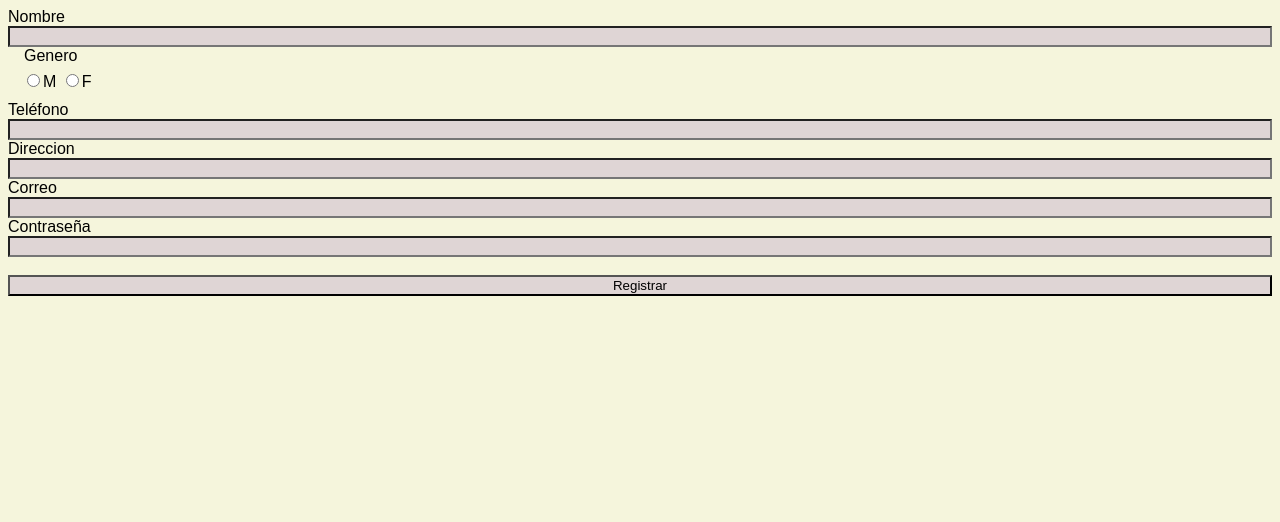
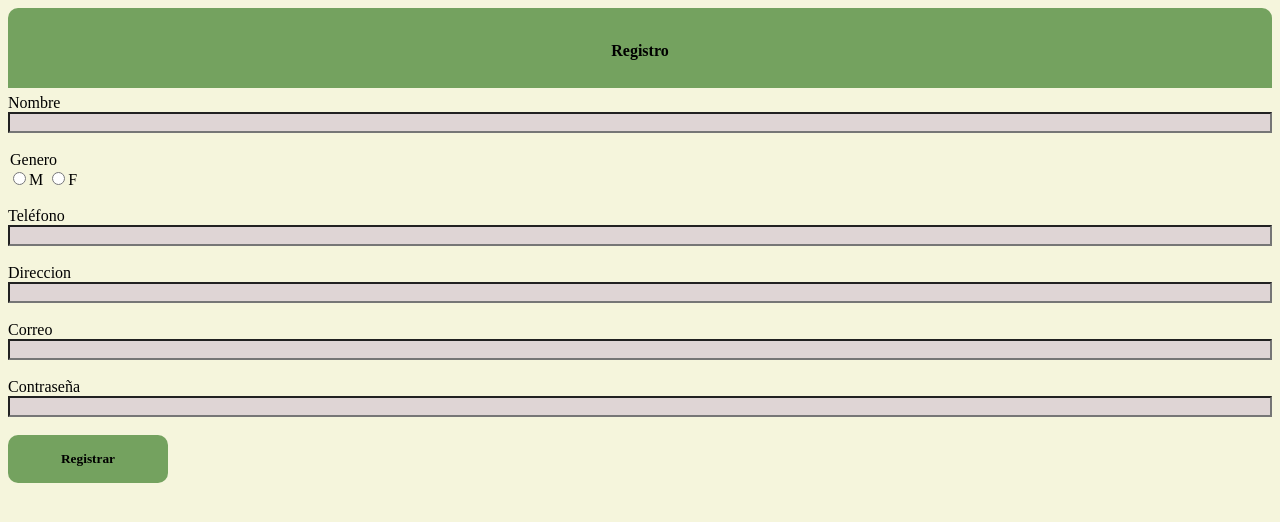
Before and after one commit to RodrigoDEVS/Sprints-Grupo-9, a plain HTML site: page registro.html in a window 1280 px wide. Drawn offline with Linux system fonts and the light colour scheme.

Commit message:
Modificacion estilo.css y registro.html por Geraldine

```diff
--- a/css/estilos.css
+++ b/css/estilos.css
@@ -4,6 +4,7 @@ header{
     border-top-left-radius: 10px;
     border-top-right-radius: 10px;
 }
+
 body{
     background-color: beige;
 }
@@ -42,11 +43,12 @@ body{
     text-align: right;
     transition: all 0.5s;
     background-color: rgba(6, 170, 74, 0.836);
-    width: 20px;
-    height: 50%;
+    width: 15px;
+    height: 30%;
     float: right;
     border-radius: 10px;
 }
+
 /*si el checkbox esta checkeado aparece el nav-menu*/
 #btn-menu:checked ~ .nav-menu{
     display: block;
@@ -60,13 +62,27 @@ body{
     border: none;
     border-radius: 10px;
     background-color: rgb(9, 148, 9);
+    margin-left: auto;
+    margin-right: auto;
 }
 #btn-registrar:hover{
     cursor: pointer;
     background-color: rgba(0,0,0,0.3);
 }
+#btn-registrar2{
+    padding: 0.5rem;
+    width: 10rem;
+    height: 3rem;
+    border: none;
+    border-radius: 10px;
+    background-color: rgba(58, 124, 38, 0.685);
+}
+#btn-registrar2:hover{
+    cursor: pointer;
+    background-color: rgba(0,0,0,0.3);
+}
 body{
-    font-family: Arial, Helvetica, sans-serif;
+    font-family: 'Times New Roman', Times, serif;
 
 /*estilos para el formulario*/
 }
--- a/registro.html
+++ b/registro.html
@@ -5,26 +5,35 @@
     <meta http-equiv="X-UA-Compatible" content="IE=edge">
     <meta name="viewport" content="width=device-width, initial-scale=1.0">
     <title>Registro</title>
-    <link rel="stylesheet" href="../css/estilos.css">
+    <link rel="stylesheet" href="css/estilos.css">
 </head>
 <body>
+     <header>
+            <nav class="nav-menu" ></nav>
+            <br>
+            <p type="text "align="center" style=" font-family: 'Times New Roman', Times, serif;"> <b>Registro </b> </p>
+            <br>
+
     <form action="" id="form-registro">
+
         <label for="" id="Nombre">Nombre</label>
-        <input type="text" name="Nombre" id="Nombre">
-        <fieldset>
+        <input type="text" name="Nombre" id="Nombre"><br>
+            <div>
             <legend>Genero</legend>
             <label for="" id="Genero"><input type="radio" name="Genero" value="M" id="M">M</label>
             <label for="" id="Genero"><input type="radio" name="Genero" value="F" id="F">F</label>
-        </fieldset>
+            </div>
+        <br>
         <label for="" id="Telefono">Teléfono</label>
-        <input type="tel" name="" id="">
+        <input type="tel" name="" id=""><br>
         <label for="" id="Direccion">Direccion</label>
-        <input type="text" name="" id="">
+        <input type="text" name="" id=""><br>
         <label for="" id="Correo">Correo</label>
-        <input type="email" name="" id="">
+        <input type="email" name="" id=""><br>
         <label for="" id="Pass">Contraseña</label>
         <input type="password" name="" id=""><br>
-        <input type="submit" value="Registrar" id="btn-submit-form">
-    </form>
+         </form>
+        <button type="button" id="btn-registrar2" aling="center" style=" font-family: 'Times New Roman', Times, serif;"><b>Registrar</b></a></button>
+</header>
 </body>
 </html>
```
